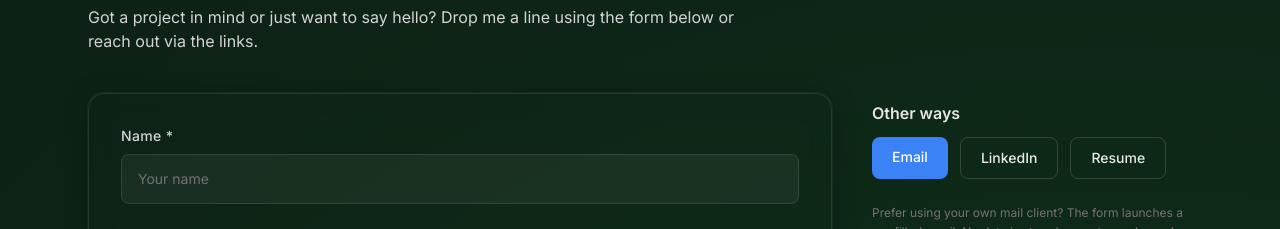
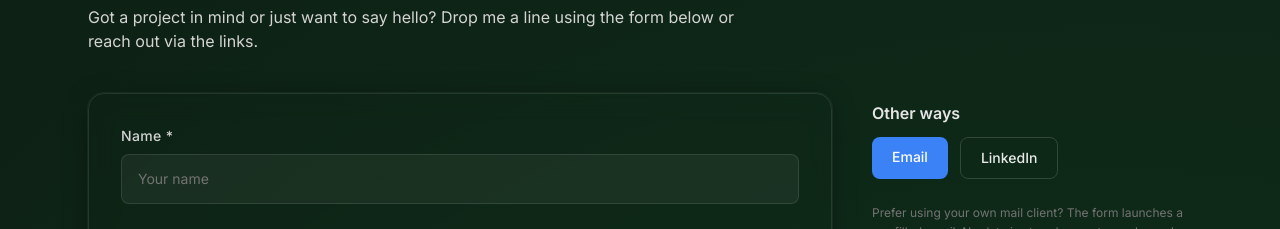
Before and after one commit to Azniruliqmal/my-portfolio, a React (Vite) app: page / in a window 1280 px wide. Shown: the part 3220-3449 px from the top of the page. Built offline with nearby package versions, Linux system fonts and the light colour scheme.

Commit message:
chore(contact): temporarily hide resume link

```diff
--- a/src/components/sections/Contact.tsx
+++ b/src/components/sections/Contact.tsx
@@ -107,7 +107,7 @@ export const Contact = () => {
             <div className="flex flex-wrap gap-3">
               <a href="mailto:azniruliqmal@gmail.com" className="rounded-lg bg-brand-500 px-5 py-2.5 text-sm font-medium text-white hover:bg-brand-400 focus:outline-none focus:ring-2 focus:ring-brand-500/40">Email</a>
               <a href="https://www.linkedin.com/in/azniruliqmal/" target="_blank" className="rounded-lg border border-white/15 px-5 py-2.5 text-sm font-medium text-white/90 hover:bg-white/10 focus:outline-none focus:ring-2 focus:ring-white/30" rel="noreferrer">LinkedIn</a>
-              <a href="/dist/docs/AZNIRUL_RESUME_LATEST25.pdf" className="rounded-lg border border-white/15 px-5 py-2.5 text-sm font-medium text-white/90 hover:bg-white/10 focus:outline-none focus:ring-2 focus:ring-white/30">Resume</a>
+              {/*<a href="/dist/docs/AZNIRUL_RESUME_LATEST25.pdf" className="rounded-lg border border-white/15 px-5 py-2.5 text-sm font-medium text-white/90 hover:bg-white/10 focus:outline-none focus:ring-2 focus:ring-white/30">Resume</a>*/}
             </div>
           </div>
           <div className="text-xs leading-relaxed text-neutral-500">
```
